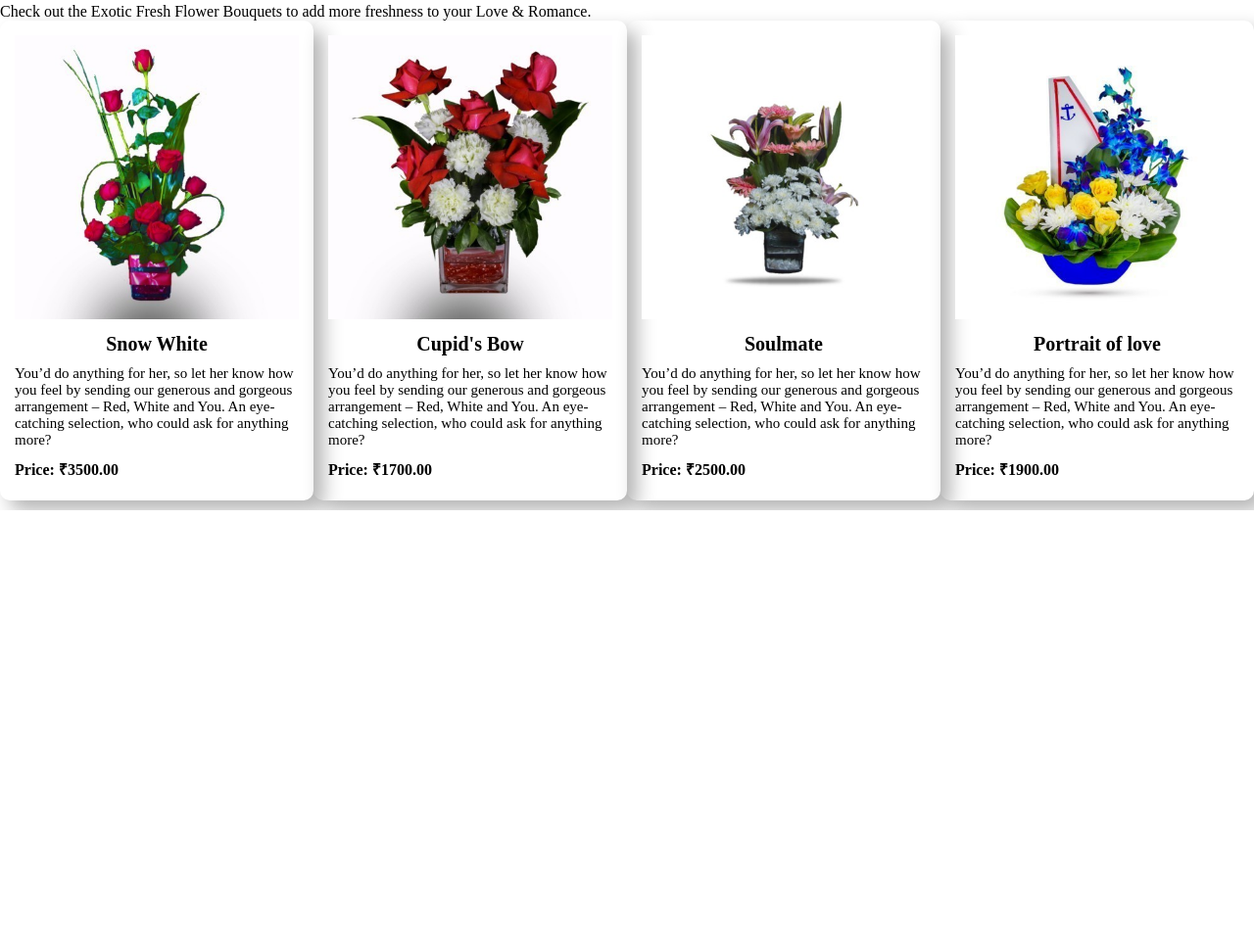
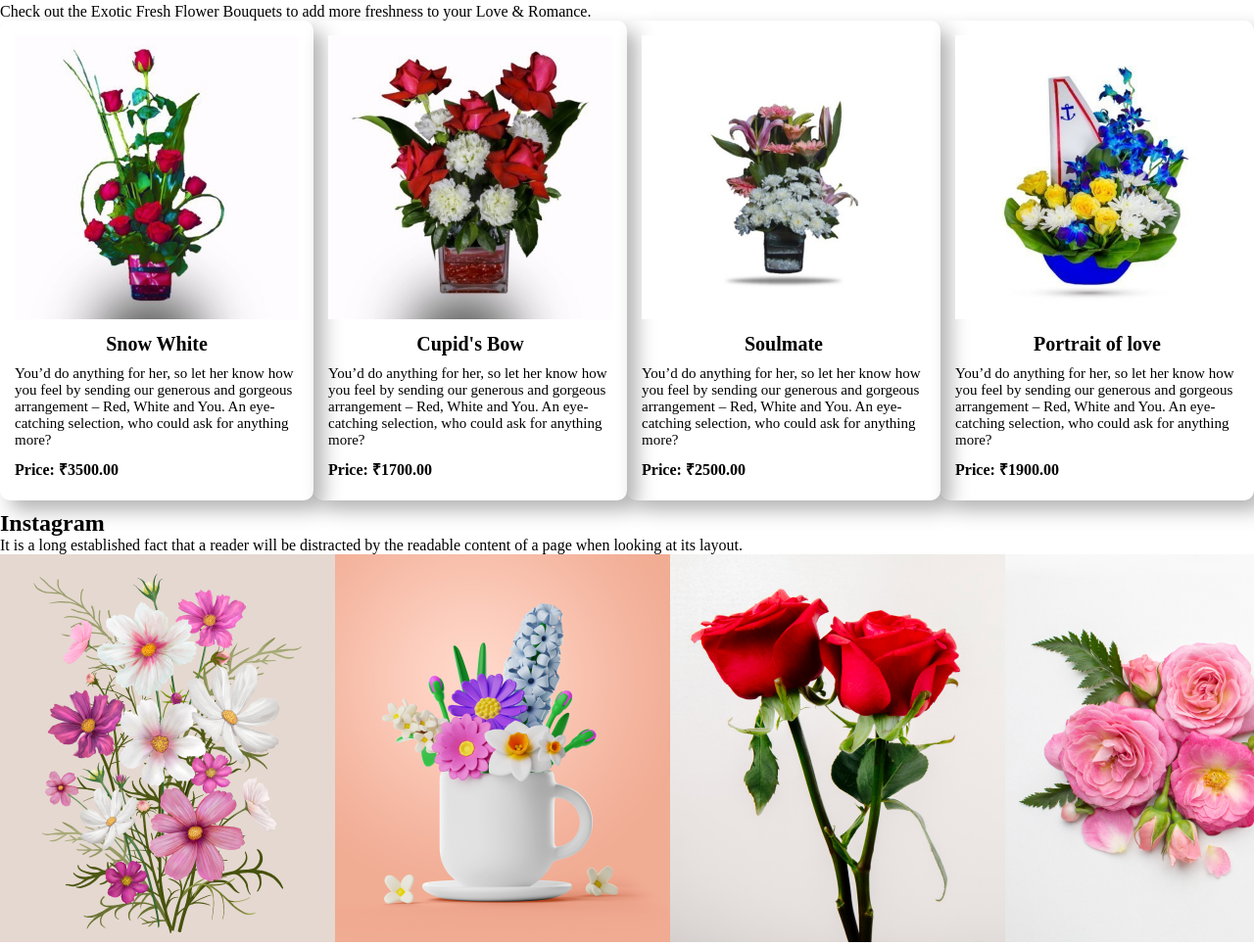
Before and after one commit to Jibonroy99/onlineflowershop, a plain HTML site: page index.html in a window 1280 px wide. Shown: the part 1789-2755 px from the top of the page at 98% size. Before the commit the page ends 2310 px from the top, so only its background shows below. Drawn offline with Linux system fonts and the light colour scheme.

Commit message:
social part added successfully

```diff
--- a/index.html
+++ b/index.html
@@ -136,6 +136,20 @@
             </div>
 
         </section>
+        <!-- social media part -->
+        <section>
+            <div>
+                <h1>Instagram</h1>
+                <p>It is a long established fact that a reader will be distracted by the readable content of a page when
+                    looking at its layout.</p>
+            </div>
+            <div class="social-part">
+                <div><img src="./Flower Asset/Rectangle 4.png" alt=""></div>
+                <div><img src="./Flower Asset/Rectangle 5.png" alt=""></div>
+                <div><img src="./Flower Asset/Rectangle 6.png" alt=""></div>
+                <div><img src="./Flower Asset/Flower 01.png" alt=""></div>
+            </div>
+        </section>
     </main>
 
 
--- a/styles/style.css
+++ b/styles/style.css
@@ -185,3 +185,8 @@ margin-bottom: 10px;
     font-size: 16px;
     font-weight: 700;
 }
+.social-part{
+    display: flex;
+
+    justify-content: space-evenly;
+}
```
